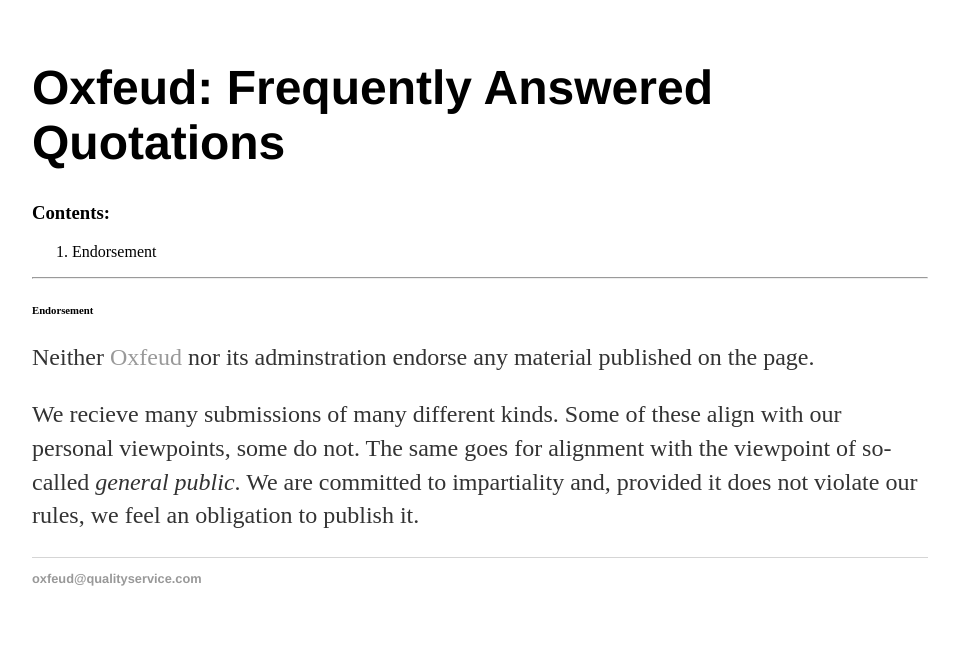
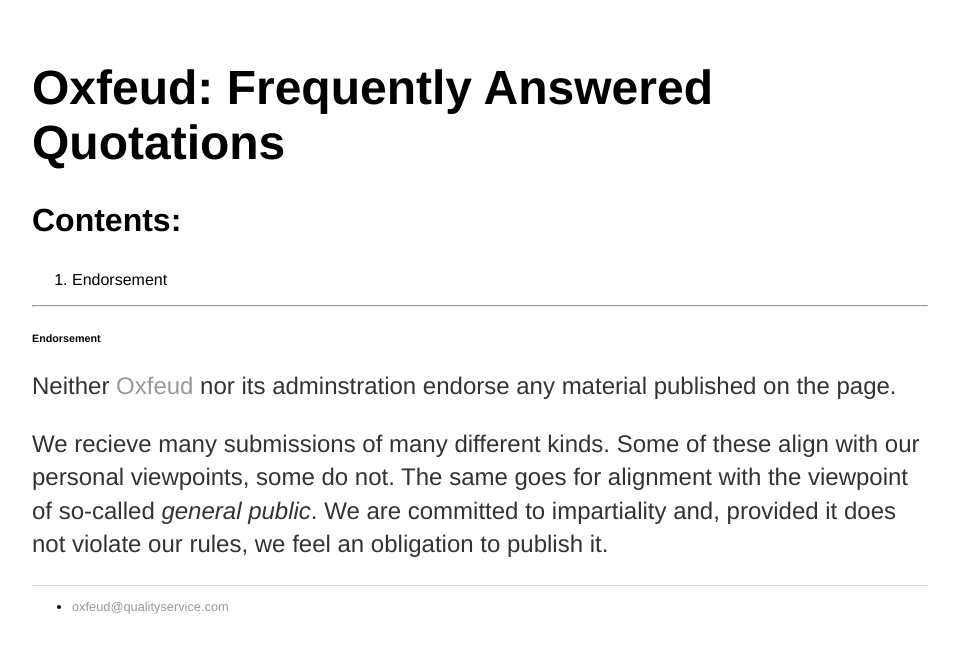
Before and after one commit to Oxfeud/oxfeud.github.io, a Jekyll site: the page built from index.html, in a window 1280 px wide. Shown: the top 653 px of the page, without its empty margins (160-1119 px from the left). Built offline with Jekyll 4.4.1, drawn with Linux system fonts in a browser that asks for light colours.

Commit message:
Update main.css

```diff
--- a/css/main.css
+++ b/css/main.css
@@ -1,16 +1,7 @@
 body {
     margin: 60px auto;
     width: 70%;
-}
-nav ul, footer ul {
     font-family:'Helvetica', 'Arial', 'Sans-Serif';
-    padding: 0px;
-    list-style: none;
-    font-weight: bold;
-}
-nav ul li, footer ul li {
-    display: inline;
-    margin-right: 20px;
 }
 a {
     text-decoration: none;
@@ -21,7 +12,12 @@
 }
 h1 {
     font-size: 3em;
-    font-family:'Helvetica', 'Arial', 'Sans-Serif';
+}
+h2 {
+    font-size: 2.5em;
+}
+h3 {
+    font-size: 2em;
 }
 p {
     font-size: 1.5em;
@@ -32,12 +28,3 @@
     border-top: 1px solid #d5d5d5;
     font-size: .8em;
 }
-
-ul.posts {
-    margin: 20px auto 40px;
-    font-size: 1.5em;
-}
-
-ul.posts li {
-    list-style: none;
-}
```
